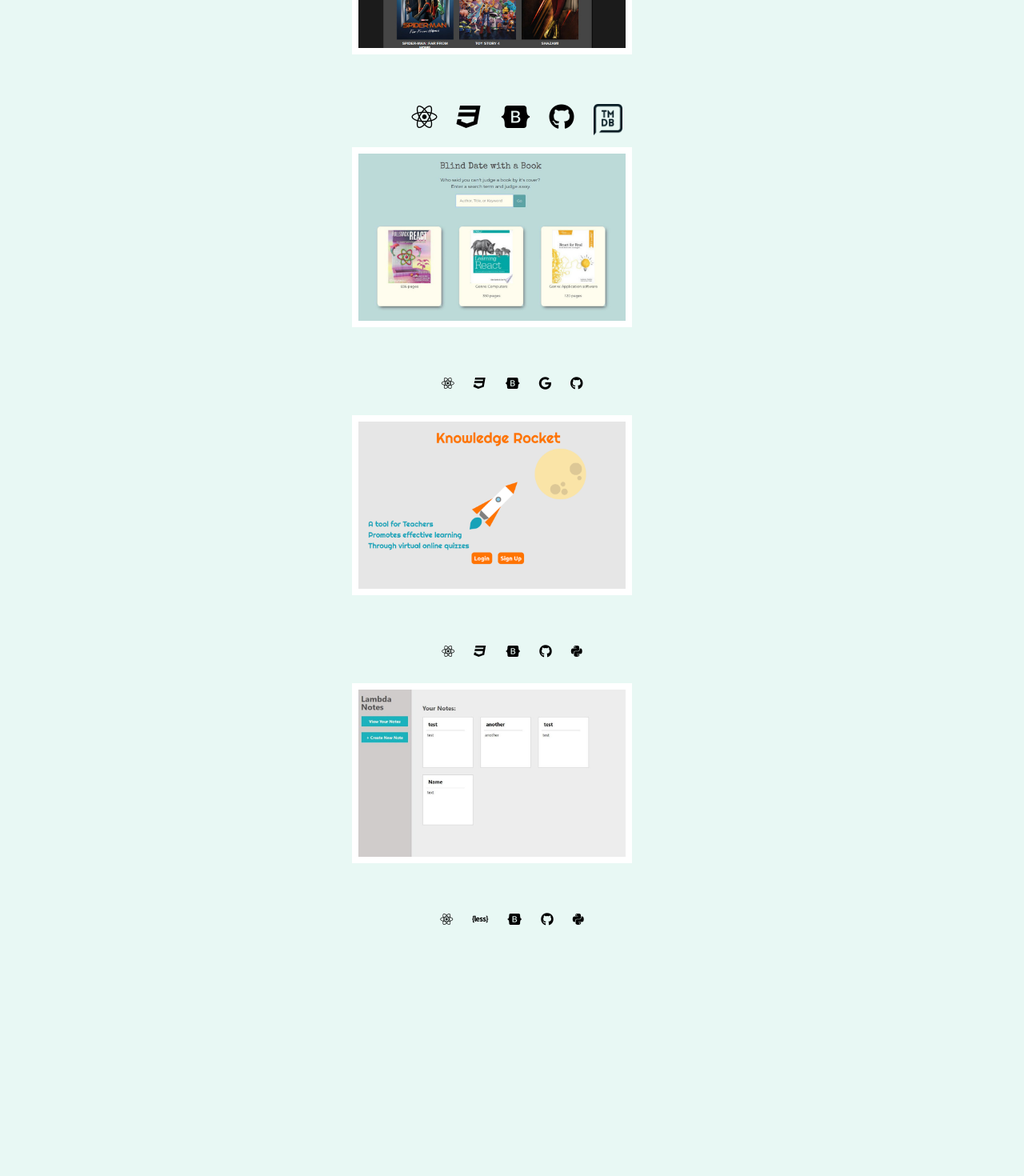
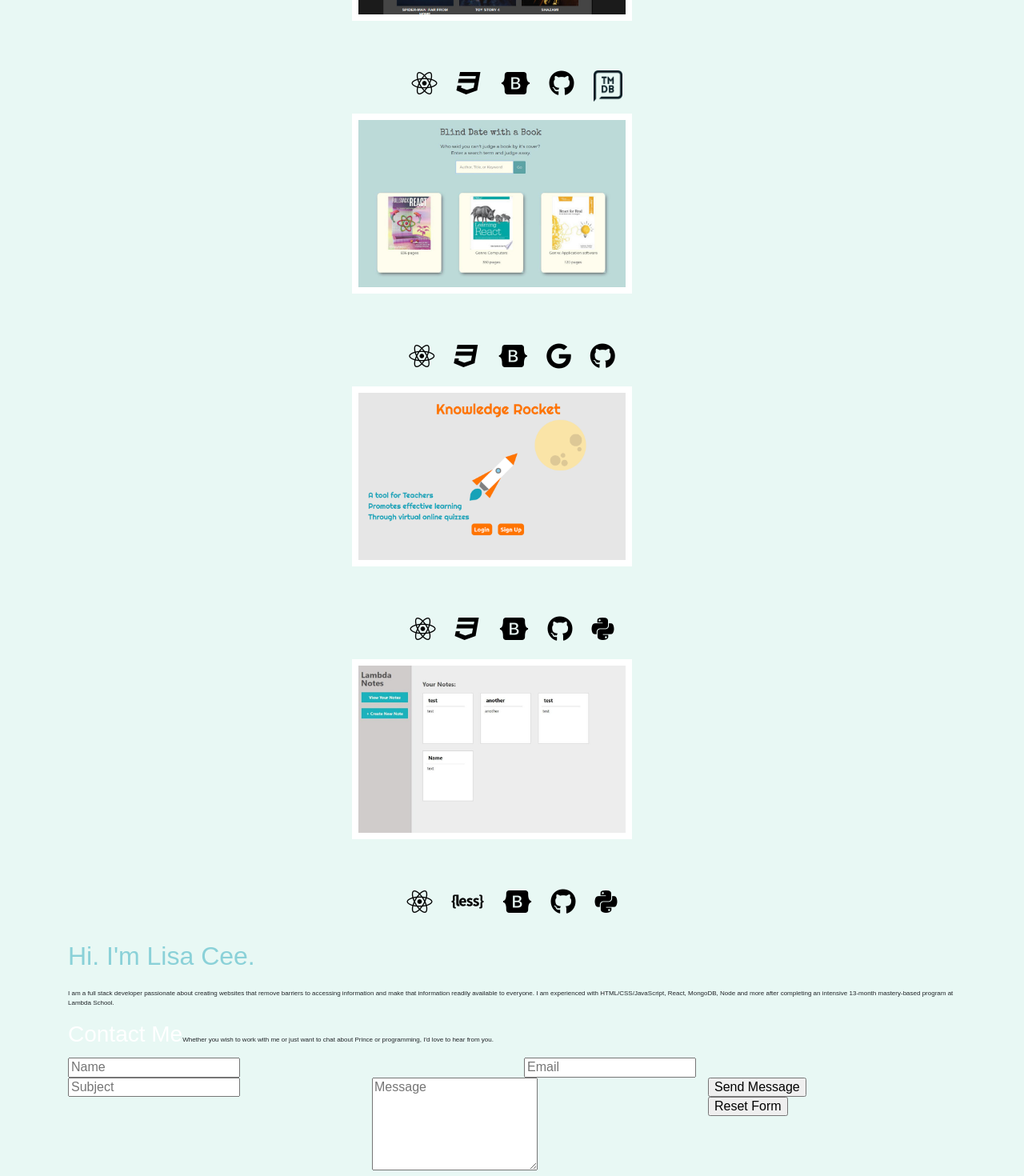
Before and after one commit to LisaCee/react_portfolio, a React (Create React App) app: page / in a window 1280 px wide. Shown: the part 446-1916 px from the top of the page at 80% size. Before the commit the page ends 1625 px from the top, so only its background shows below. Built offline with nearby package versions, Linux system fonts and the light colour scheme.

Commit message:
added about and contact

```diff
--- a/src/App.js
+++ b/src/App.js
@@ -5,12 +5,16 @@ import "./styles.css";
 
 import Header from "./components/Header";
 import Gallery from "./components/Gallery";
+import About from './components/About';
+import Contact from './components/Contact';
 
 function App() {
   return (
     <div className="App">
       <Header />
       <Gallery />
+      <About />
+      <Contact />
     </div>
   );
 }
--- a/src/components/About.jsx
+++ b/src/components/About.jsx
@@ -0,0 +1,23 @@
+import React from 'react';
+import '../styles/about.css';
+
+import { Container } from 'react-bootstrap';
+
+const About = () => {
+  return (
+    <div>
+      <Container>
+        <h1>Hi. I'm Lisa Cee.</h1>
+        <p>
+          I am a full stack developer passionate about creating websites that
+          remove barriers to accessing information and make that information
+          readily available to everyone. I am experienced with
+          HTML/CSS/JavaScript, React, MongoDB, Node and more after completing an
+          intensive 13-month mastery-based program at Lambda School.
+        </p>
+      </Container>
+    </div>
+  );
+};
+
+export default About;
--- /dev/null
+++ b/src/components/Contact.jsx
@@ -0,0 +1,75 @@
+import React from 'react';
+import '../styles/contact.css';
+
+import { Container, Row, Col } from 'react-bootstrap';
+
+const Contact = () => {
+  return (
+    <Container>
+      <h3>Contact Me</h3>
+      <p>
+        Whether you wish to work with me or just want to chat about Prince or
+        programming, I'd love to hear from you.
+      </p>
+      <form action='https://formspree.io/lisaceedesign@gmail.com' method='POST'>
+        <Row>
+          <Col xs md={6}>
+            <input
+              type='text'
+              name='name'
+              id='name'
+              placeholder='Name'
+              required
+            />
+          </Col>
+          <Col xs md={6}>
+            <input
+              type='hidden'
+              name='_next'
+              value='http://127.0.0.1:5500/index.html'
+            />
+            <input
+              type='email'
+              name='email'
+              id='email'
+              placeholder='Email'
+              required
+            />
+          </Col>
+          <Col>
+            <input
+              type='text'
+              name='subject'
+              id='subject'
+              placeholder='Subject'
+            />
+          </Col>
+          <Col>
+            <textarea
+              name='message'
+              id='message'
+              placeholder='Message'
+              rows='6'
+            />
+          </Col>
+          <Col>
+            <ul class='actions'>
+              <li>
+                <input
+                  type='submit'
+                  class='primary submit'
+                  value='Send Message'
+                />
+              </li>
+              <li>
+                <input type='reset' value='Reset Form' />
+              </li>
+            </ul>
+          </Col>
+        </Row>
+      </form>
+    </Container>
+  );
+};
+
+export default Contact;
--- a/src/components/Gallery.jsx
+++ b/src/components/Gallery.jsx
@@ -27,33 +27,33 @@ const Gallery = () => {
               <Card image={require('../images/book-finder.jpg')} />
             </a>
             <div className='details'>
-              <i className='fab fa-react' />
-              <i className='fab fa-css3' />
-              <i className='fab fa-bootstrap' />
-              <i className='fab fa-google' />
-              <i className='fab fa-github' />
+              <i className='fab fa-react fa-2x' />
+              <i className='fab fa-css3 fa-2x' />
+              <i className='fab fa-bootstrap fa-2x' />
+              <i className='fab fa-google fa-2x' />
+              <i className='fab fa-github fa-2x' />
             </div>
 
             <a href='https://infallible-euler-24eb8a.netlify.com/' target='_'>
               <Card image={require('../images/knowledge-rocket.jpg')} />
             </a>
             <div className='details'>
-              <i className='fab fa-react' />
-              <i className='fab fa-css3' />
-              <i className='fab fa-bootstrap' />
-              <i className='fab fa-github' />
-              <i className='fab fa-python' />
+              <i className='fab fa-react fa-2x' />
+              <i className='fab fa-css3 fa-2x' />
+              <i className='fab fa-bootstrap fa-2x' />
+              <i className='fab fa-github fa-2x' />
+              <i className='fab fa-python fa-2x' />
             </div>
 
             <a href='https://infallible-euler-24eb8a.netlify.com/'>
               <Card image={require('../images/lambda-notes.jpg')} />
             </a>
             <div className='details'>
-              <i className='fab fa-react' />
-              <i className='fab fa-less' />
-              <i className='fab fa-bootstrap' />
-              <i className='fab fa-github' />
-              <i className='fab fa-python' />
+              <i className='fab fa-react fa-2x' />
+              <i className='fab fa-less fa-2x' />
+              <i className='fab fa-bootstrap fa-2x' />
+              <i className='fab fa-github fa-2x' />
+              <i className='fab fa-python fa-2x' />
             </div>
           </Col>
         </Row>
--- a/src/components/Header.jsx
+++ b/src/components/Header.jsx
@@ -1,27 +1,27 @@
-import React from "react";
-import "../styles/header.css";
-import Logo from "../images/LisaCee.png";
-import { Navbar, Nav } from "react-bootstrap";
+import React from 'react';
+import '../styles/header.css';
+import Logo from '../images/LisaCee.png';
+import { Navbar, Nav } from 'react-bootstrap';
 
 const Header = () => {
   return (
-    <div id="header">
-      <Navbar expand="md">
-        <Navbar.Brand href="#home" className="d-inline align-top">
-          <img src={Logo} alt="logo" />
+    <div id='header'>
+      <Navbar expand='md'>
+        <Navbar.Brand href='#home' className='d-inline align-top'>
+          <img src={Logo} alt='logo' />
           <h3>Lisa Canini</h3>
           <br />
-          <p>
+          {/* <p>
             Full stack developer passionate about making easy-to-use, accessible
             and responsive user interfaces
-          </p>
+          </p> */}
         </Navbar.Brand>
 
-        <Navbar.Toggle aria-controls="responsive-navbar-nav" id="nav-button" />
-        <Navbar.Collapse id="responsive-navbar-nav">
-          <Nav className="ml-auto">
-            <Nav.Link href="#bio">About</Nav.Link>
-            <Nav.Link href="#contact">Contact</Nav.Link>
+        <Navbar.Toggle aria-controls='responsive-navbar-nav' id='nav-button' />
+        <Navbar.Collapse id='responsive-navbar-nav'>
+          <Nav className='ml-auto'>
+            <Nav.Link href='#bio'>About</Nav.Link>
+            <Nav.Link href='#contact'>Contact</Nav.Link>
           </Nav>
         </Navbar.Collapse>
       </Navbar>
--- a/src/styles.css
+++ b/src/styles.css
@@ -3,6 +3,6 @@
 }
 
 body {
-  color: white;
+  /* color: white; */
   background: #e8f8f4;
 }
--- /dev/null
+++ b/src/styles/about.css
@@ -0,0 +1,8 @@
+h1 {
+    color: #8ad1d8;
+}
+
+/*
+p {
+    display: inline;
+} */
--- /dev/null
+++ b/src/styles/contact.css
@@ -0,0 +1,3 @@
+ul {
+    list-style-type: none;
+}
--- a/src/styles/header.css
+++ b/src/styles/header.css
@@ -1,9 +1,13 @@
 .navbar {
   background-image: linear-gradient(#8ad1d8, #d2f2e9);
   display: flex;
-  max-width: 100vw;
+  min-width: 100vw;
   justify-content: center;
   align-items: flex-end;
+}
+
+.navbar-nav .nav-link {
+  justify-content: flex-end;
 }
 
 a.d-inline.align-top.navbar-brand {
@@ -20,9 +24,9 @@ h3 {
   color: white;
 }
 
-p {
+/* p {
   display: none;
-}
+} */
 
 @media (min-width: 768px) {
   .navbar-brand img {
```
